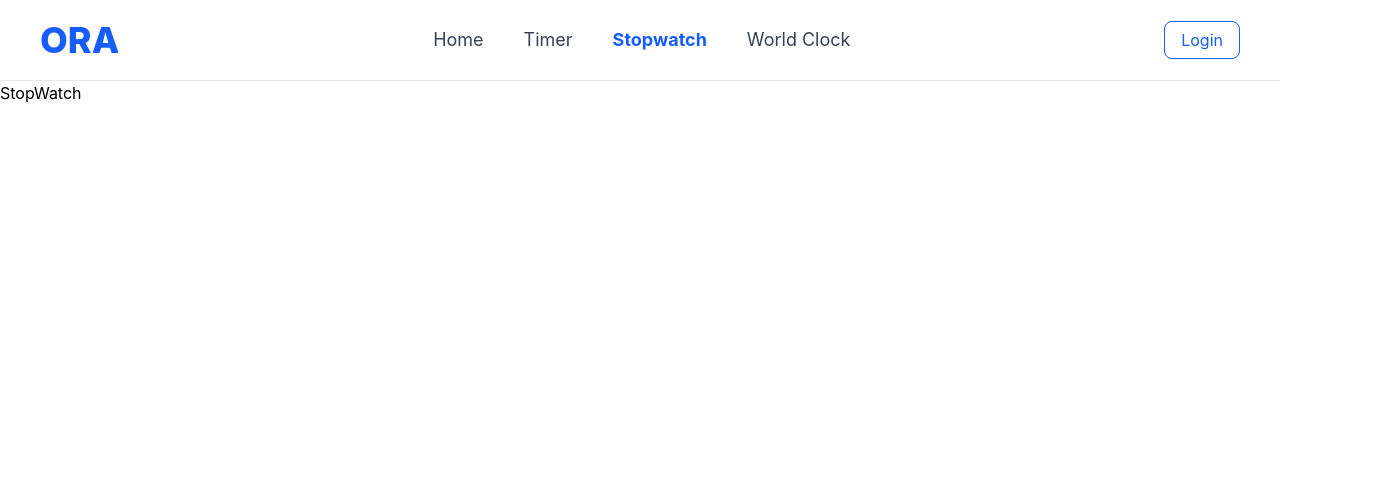
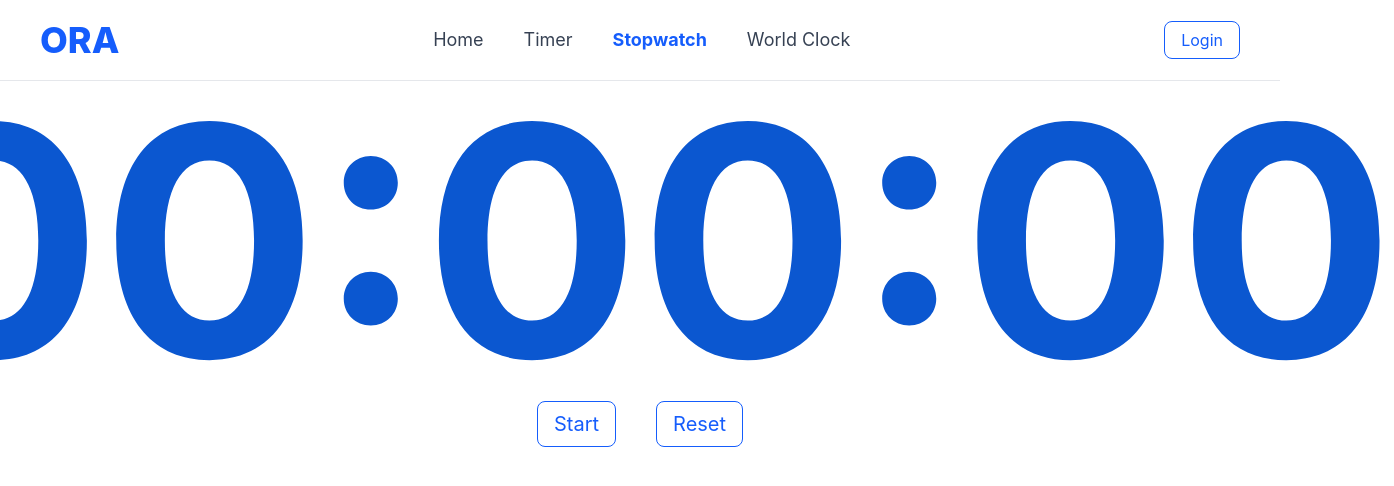
Before and after one commit to gusainyashaswi/Ora, a React (Vite) app: page /stopwatch in a window 1280 px wide. Shown: the top 486 px of the page, 1394 px wide, since content can reach past the window. Built offline with nearby package versions, Linux system fonts and the light colour scheme.

Commit message:
feat: implement StopWatch component with start, stop, and reset functionality

```diff
--- a/src/Pages/StopWatch/StopWatch.jsx
+++ b/src/Pages/StopWatch/StopWatch.jsx
@@ -1,8 +1,51 @@
-import React from 'react'
+import React, { useEffect, useState } from 'react'
 
 function StopWatch() {
+
+
+  let [seconds, setseconds] = useState(0)
+  const [isrunning, setIsRunning] = useState(false)
+
+  const hours = String(Math.floor(seconds / 3600)).padStart(2,"0");
+  const remainingSeconds = seconds % 3600;
+  const minutes = String(Math.floor(remainingSeconds / 60)).padStart(2,"0");
+  const secs = String(remainingSeconds % 60).padStart(2,"0");
+
+
+  useEffect(()=>{
+    if(!isrunning) return;
+    const period = setInterval(() => {
+      setseconds((prev)=>prev+1)
+    }, 1000);
+    return()=>{
+      clearInterval(period)
+  }
+
+  }, [isrunning])
+
+  function resetHandler(){
+    setIsRunning(false)
+    setseconds(0)
+  }
+
+  const btnStyle = "px-4 py-2 rounded-lg border border-blue-600 text-blue-600 hover:bg-blue-600 hover:text-white transition-all duration-200"
+
   return (
-    <div>StopWatch</div>
+    <>
+      <div className="flex flex-col items-center text-[#0b57d0]">
+        <h1 className="text-[320px] font-bold leading-none">
+          {hours}:{minutes}:{secs}
+        </h1>
+      </div>
+      <div className='flex justify-center flex-row gap-10 text-xl'>
+
+        {isrunning? <button className={`${btnStyle}`} onClick={()=>setIsRunning(false)}>Stop</button>
+        :<button className={`${btnStyle}`} onClick={()=>setIsRunning(true)}>Start</button>}
+
+        <button className={btnStyle} onClick={resetHandler}>Reset</button>
+
+      </div>
+    </>
   )
 }
 
```
